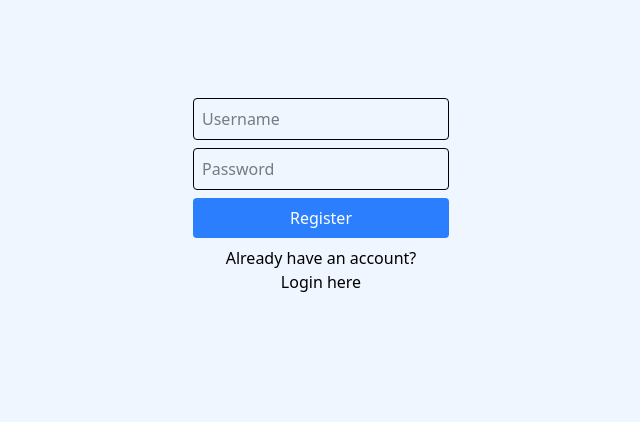
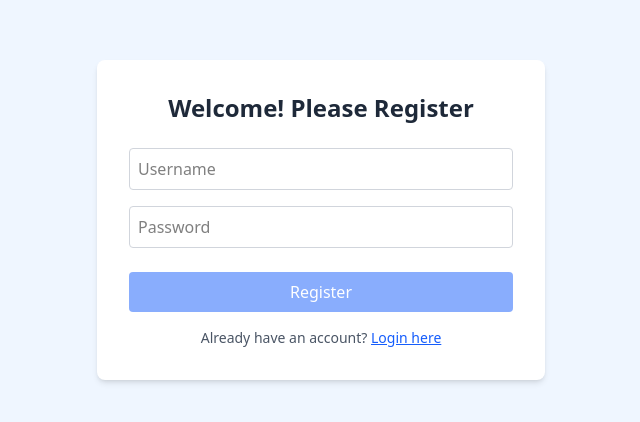
Before and after one commit to MohitS2883/Project-VIII-Sem, a React (Vite) app in the folder client/: page / in a window 1280 px wide. Shown: the part 180-602 px from the top of the page, without its empty margins (319-959 px from the left). Built offline with nearby package versions, Linux system fonts and the light colour scheme; no server answers.

Commit message:
implemented logout functionality

```diff
--- a/client/src/Chat.jsx
+++ b/client/src/Chat.jsx
@@ -55,6 +55,7 @@ export default function Chat() {
 
     function logout() {
         axios.post('/logout').then(() => {
+            setWs(null);
             setId(null)
             setLoggedInUserName(null)
         });
--- a/client/src/RegisterAndLoginForm.jsx
+++ b/client/src/RegisterAndLoginForm.jsx
@@ -1,52 +1,84 @@
-import {useContext, useState} from "react"
+import { useContext, useState } from "react";
 import axios from "axios";
-import {UserContext} from "./UserContext.jsx";
+import { UserContext } from "./UserContext.jsx";
 
 export default function RegisterAndLoginForm() {
-    const [userName,setUsername] = useState("")
-    const [password,setPassword] = useState("")
-    const [isLoginOrRegister,setIsLoginOrRegister] = useState('register')
-    const {setLoggedInUserName,setId} = useContext(UserContext)
+    const [userName, setUsername] = useState("");
+    const [password, setPassword] = useState("");
+    const [mode, setMode] = useState("register");
+    const { setLoggedInUserName, setId } = useContext(UserContext);
+
     async function handleSubmit(e) {
         e.preventDefault();
-        const url = isLoginOrRegister === 'register' ? '/register' : '/login'
-        const {data} = await axios.post(url,{username:userName,password:password})
-        setLoggedInUserName(userName)
-        setId(data.userId)
+        if (!userName || !password) return;
+
+        const url = mode === "register" ? "/register" : "/login";
+
+        try {
+            const { data } = await axios.post(url, { username: userName, password });
+            setLoggedInUserName(userName);
+            setId(data.userId);
+        } catch (error) {
+            alert(`Failed to ${mode}. Please try again.`);
+        }
     }
+
     return (
-        <>
-            <div className="bg-blue-50 h-screen flex items-center">
-                <form className="w-64 mx-auto mb-12" onSubmit={handleSubmit}>
-                    <input value={userName}
-                    onChange={e => setUsername(e.target.value)}
-                    type="text" placeholder="Username"
-                    className="block w-full rounded-sm p-2 mb-2 border" />
-                    <input value={password}
-                    onChange={e => setPassword(e.target.value)}
-                    type="password" placeholder="Password"
-                    className="block w-full rounded-sm p-2 mb-2 border"/>
-                    <button className="bg-blue-500 text-white block w-full rounded-sm p-2">
-                        {isLoginOrRegister === 'register' ? 'Register' : 'Login'}
+        <div className="bg-blue-50 h-screen flex items-center justify-center px-4">
+            <div className="bg-white p-8 rounded-lg shadow-md max-w-md w-full">
+                <h2 className="text-2xl font-semibold mb-6 text-center text-gray-800">
+                    {mode === "register" ? "Welcome! Please Register" : "Welcome Back! Please Login"}
+                </h2>
+                <form onSubmit={handleSubmit}>
+                    <input
+                        value={userName}
+                        onChange={(e) => setUsername(e.target.value)}
+                        type="text"
+                        placeholder="Username"
+                        autoComplete="username"
+                        className="block w-full rounded-sm p-2 mb-4 border border-gray-300 focus:outline-none focus:ring-2 focus:ring-blue-400"
+                    />
+                    <input
+                        value={password}
+                        onChange={(e) => setPassword(e.target.value)}
+                        type="password"
+                        placeholder="Password"
+                        autoComplete={mode === "register" ? "new-password" : "current-password"}
+                        className="block w-full rounded-sm p-2 mb-6 border border-gray-300 focus:outline-none focus:ring-2 focus:ring-blue-400"
+                    />
+                    <button
+                        type="submit"
+                        disabled={!userName || !password}
+                        className="bg-blue-600 hover:bg-blue-700 text-white block w-full rounded-sm p-2 mb-4 disabled:opacity-50"
+                    >
+                        {mode === "register" ? "Register" : "Login"}
                     </button>
-                        {isLoginOrRegister === 'register' && (
-                            <div className="text-center mt-2">
-                                Already have an account?
-                                <button onClick={() => setIsLoginOrRegister('login')}>
-                                    Login here
-                                </button>
-                            </div>
-                        )}
-                    {isLoginOrRegister === 'login' && (
-                        <div className="text-center mt-2">
-                            Don't have an account?
-                            <button onClick={() => setIsLoginOrRegister('register')}>
-                                Register here
-                            </button>
-                        </div>
-                    )}
                 </form>
+
+                {mode === "register" ? (
+                    <p className="text-center text-sm text-gray-600">
+                        Already have an account?{" "}
+                        <button
+                            type="button"
+                            className="text-blue-600 underline hover:text-blue-800"
+                            onClick={() => setMode("login")}
+                        >
+                            Login here
+                        </button>
+                    </p>
+                ) : (
+                    <p className="text-center text-sm text-gray-600">
+                        Don't have an account?{" "}
+                        <button
+                            type="button"
+                            className="text-blue-600 underline hover:text-blue-800"
+                            onClick={() => setMode("register")}
+                        >
+                            Register here
+                        </button>
+                    </p>
+                )}
             </div>
-        </>
-    )
+        </div>
+    );
 }
```
